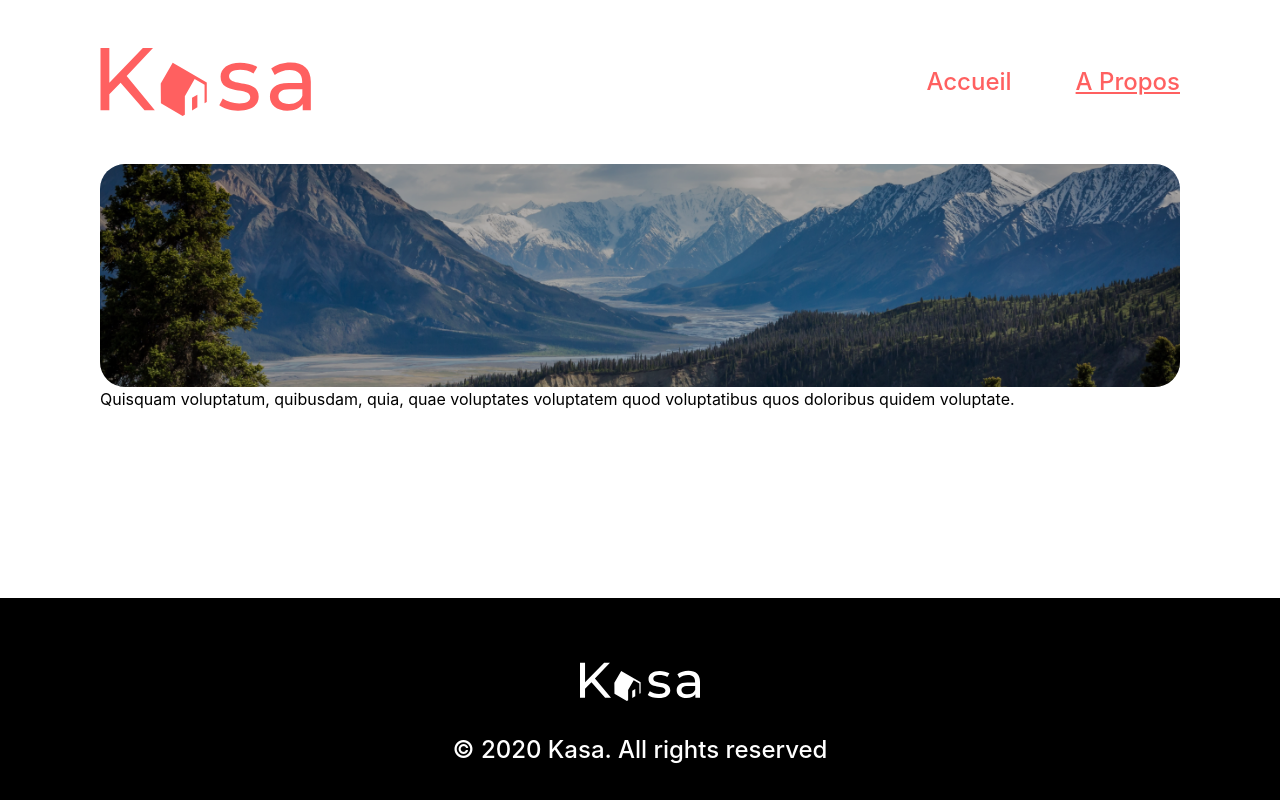
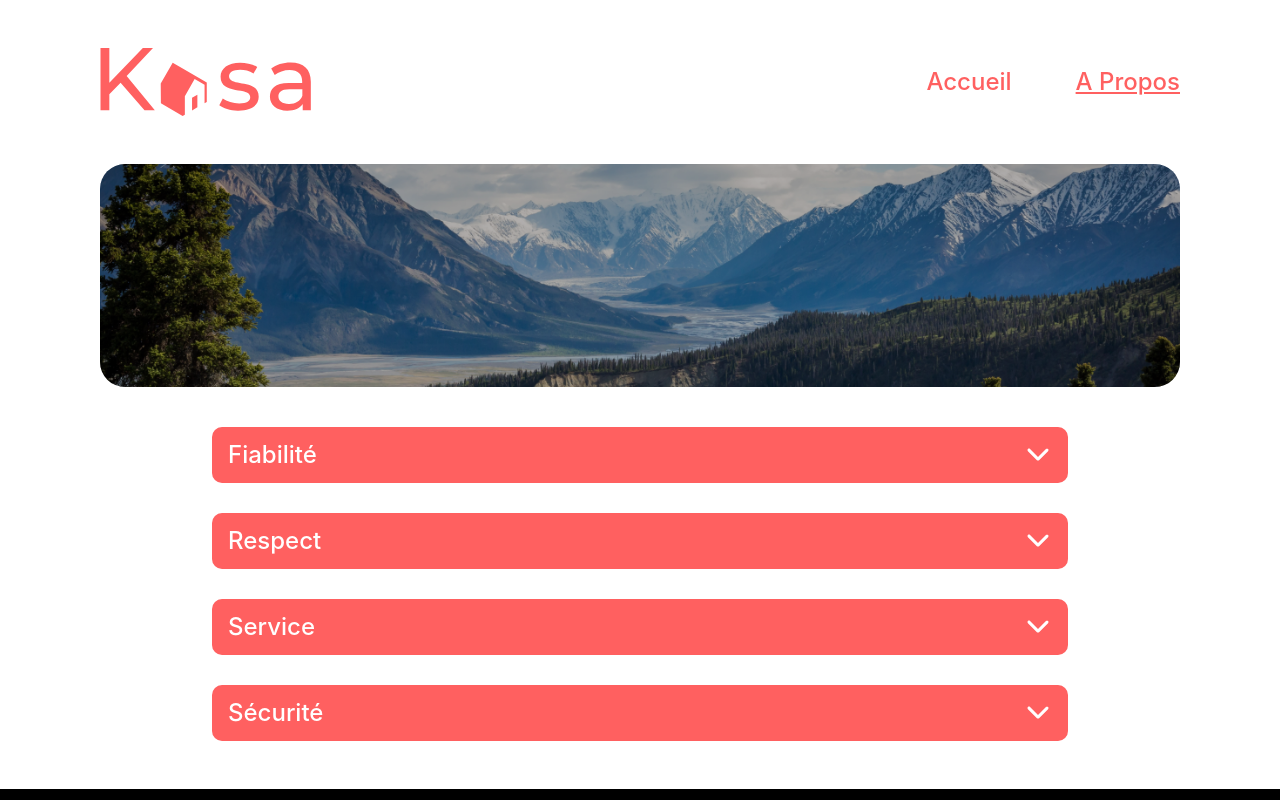
Before and after one commit to hbouttev/oc-kasa, a React (Vite) app: page /about in a window 1280 px wide. Shown: the top 800 px of the page. Built offline with nearby package versions, Linux system fonts and the light colour scheme.

Commit message:
feat: add about content and style

```diff
--- a/src/routes/about.module.scss
+++ b/src/routes/about.module.scss
@@ -0,0 +1,8 @@
+.aboutsContainer {
+  display: flex;
+  flex-direction: column;
+  align-items: center;
+  justify-content: center;
+  gap: 30px;
+  margin: 40px 7rem 0;
+}
--- a/src/routes/about.tsx
+++ b/src/routes/about.tsx
@@ -1,5 +1,30 @@
 import heroImage from '../assets/images/hero2.png';
 import Hero from '../components/Hero';
+import Collapsible from '../components/Collapsible.tsx';
+import styles from './about.module.scss';
+
+const abouts = [
+  {
+    title: 'Fiabilité',
+    content:
+      'Les annonces postées sur Kasa garantissent une fiabilité totale. Les photos sont conformes aux logements, et toutes les informations sont régulièrement vérifiées par nos équipes',
+  },
+  {
+    title: 'Respect',
+    content:
+      'La bienveillance fait partie des valeurs fondatrices de Kasa. Tout comportement discriminatoire ou de perturbation du voisinage entraînera une exclusion de notre plateforme.',
+  },
+  {
+    title: 'Service',
+    content:
+      "Nos équipes se tiennent à votre disposition pour vous fournir une expérience parfaite. N'hésitez pas à nous contacter si vous avez la moindre question.",
+  },
+  {
+    title: 'Sécurité',
+    content:
+      "La sécurité est la priorité de Kasa. Aussi bien pour nos hôtes que pour les voyageurs, chaque logement correspond aux critères de sécurité établis par nos services. En laissant une note aussi bien à l'hôte qu'au locataire, cela permet à nos équipes de vérifier que les standards sont bien respectés. Nous organisons également des ateliers sur la sécurité domestique pour nos hôtes.",
+  },
+];
 
 export default function AboutPage() {
   return (
@@ -8,9 +33,18 @@
         imageUrl={heroImage}
         imageAlt="Paysage saisissant de montagnes et forêt."
       />
-      <div>
-        Quisquam voluptatum, quibusdam, quia, quae voluptates voluptatem quod
-        voluptatibus quos doloribus quidem voluptate.
+
+      <div className={styles.aboutsContainer}>
+        {abouts.map((about) => (
+          <Collapsible
+            key={about.title}
+            title={about.title}
+            titleTagName="h2"
+            contentDelayedAnimation
+          >
+            <p>{about.content}</p>
+          </Collapsible>
+        ))}
       </div>
     </>
   );
```
